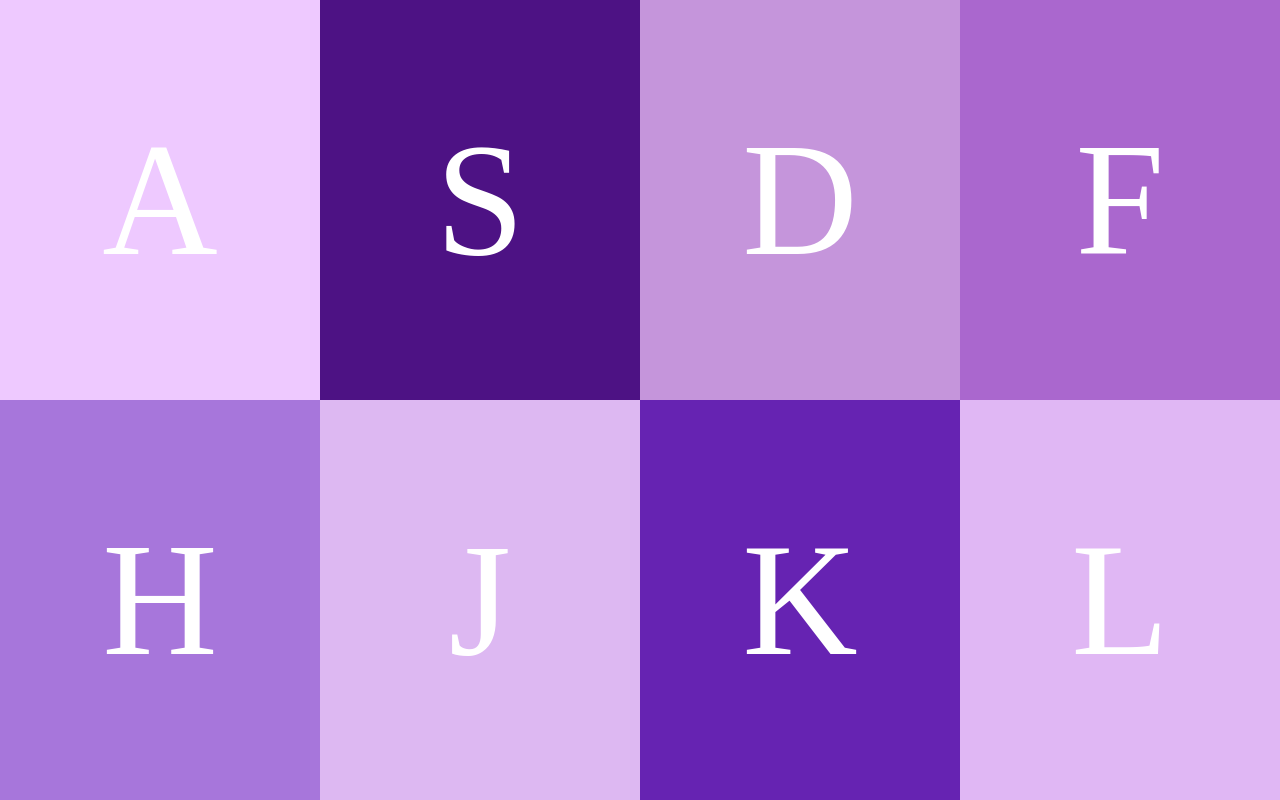
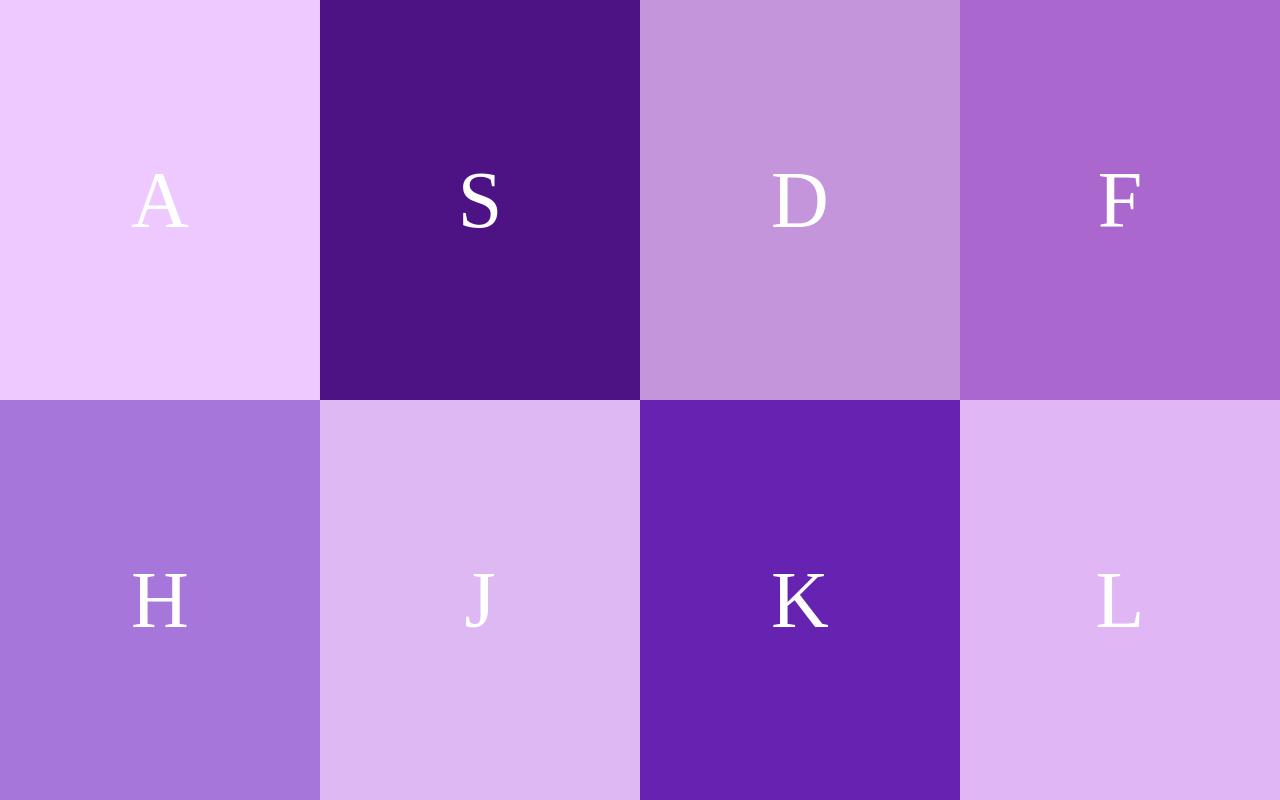
Before and after one commit to discom4rt/tones, a plain HTML site: page index.html in a window 1280 px wide. Drawn offline with nearby package versions, Linux system fonts and the light colour scheme; a web font is replaced by a local one.

Commit message:
Bring font size down to 500%

```diff
--- a/assets/css/main.css
+++ b/assets/css/main.css
@@ -26,7 +26,7 @@ html, body {
   display:table-cell;
   vertical-align: middle;
   text-align: center;
-  font-size: 1000%;
+  font-size: 500%;
   color: white;
 }
 
```
